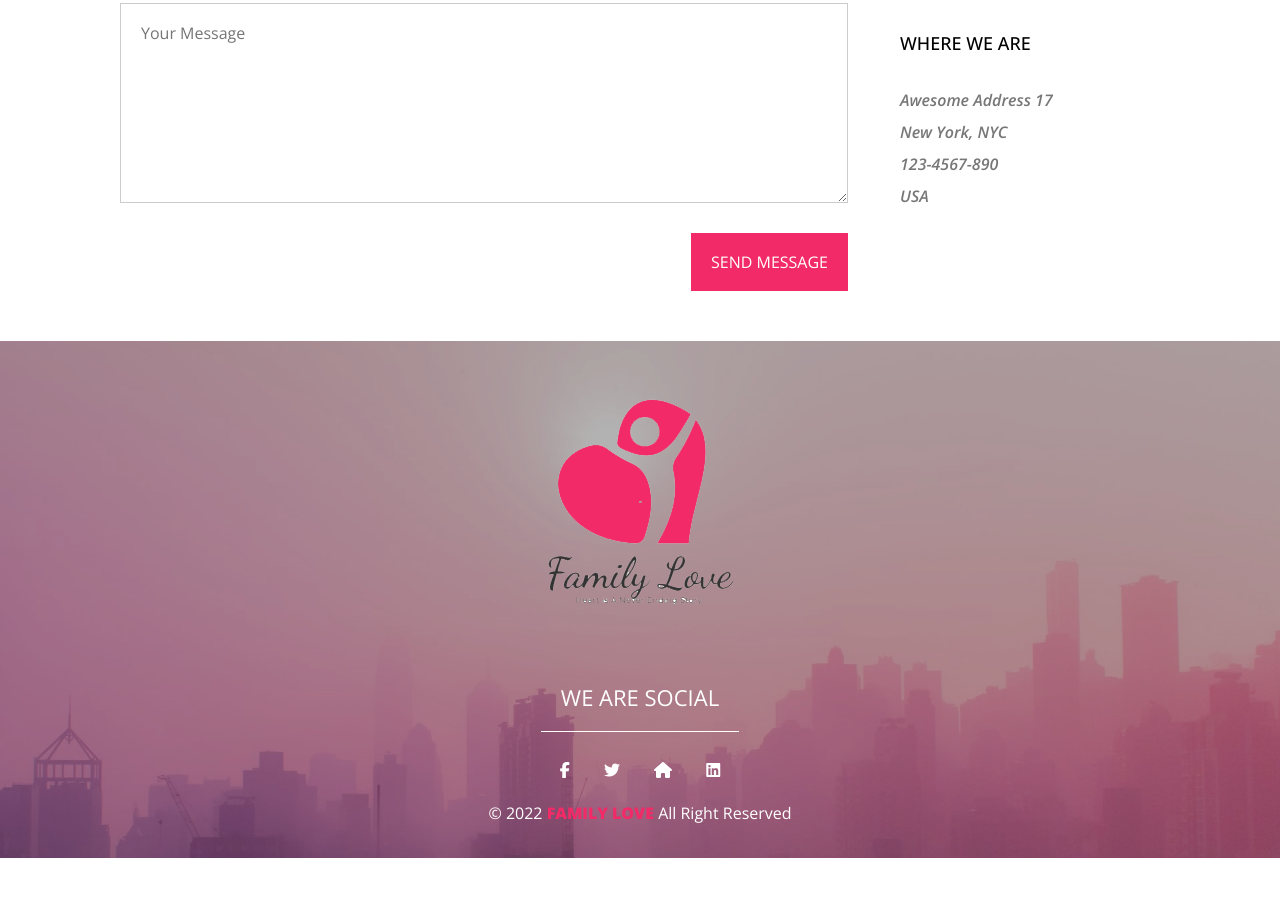
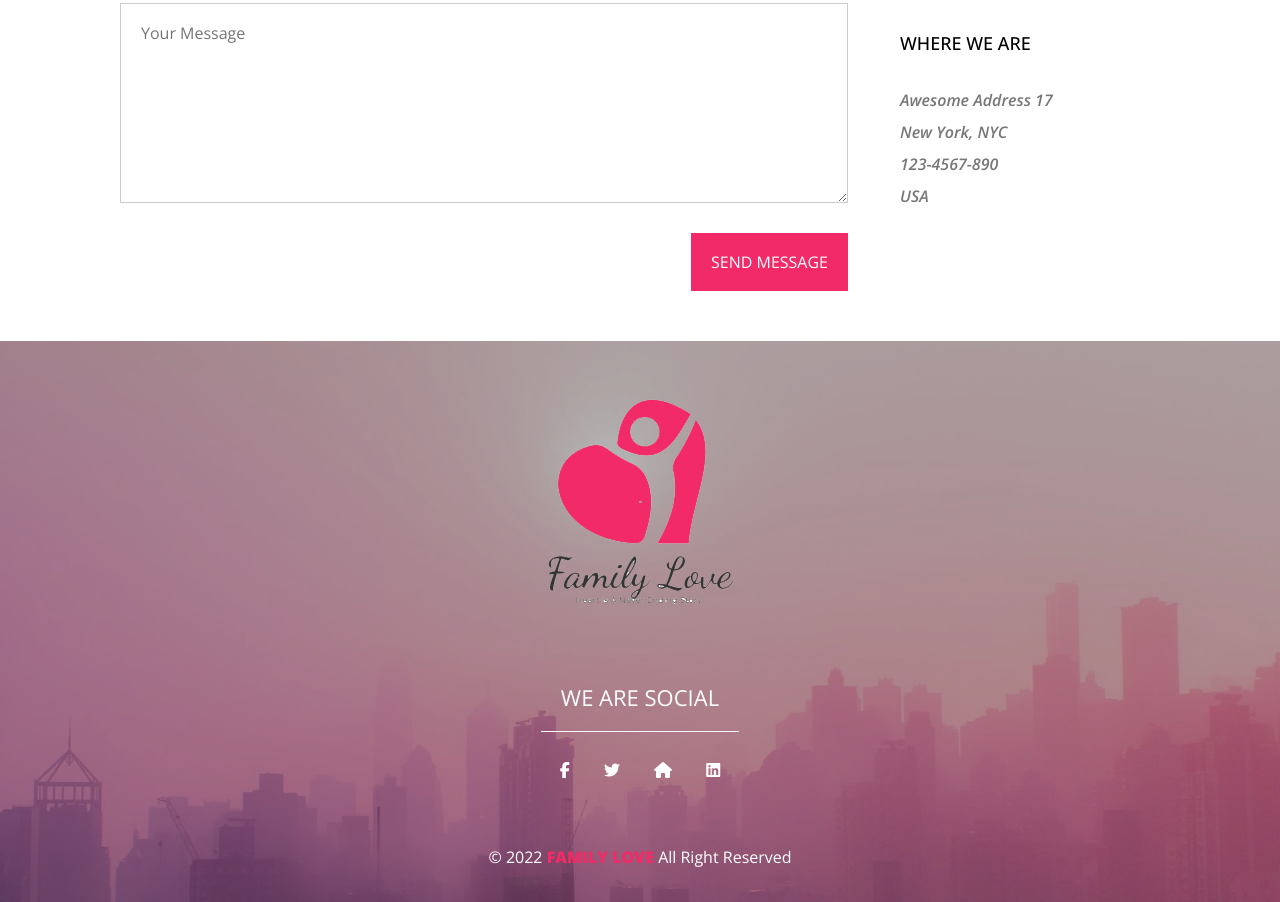
Before and after one commit to OthmaneZIDANE/HTML_CSS_template01, a plain HTML site: page index.html in a window 1280 px wide. Shown: the part 6098-7000 px from the top of the page. Before the commit the page ends 6956 px from the top, so only its background shows below. Drawn offline with nearby package versions, Linux system fonts and the light colour scheme.

Commit message:
fchanges

```diff
--- a/css/main.css
+++ b/css/main.css
@@ -864,7 +864,7 @@ h3 {
     padding: 10px 15px;
   }
   .footer .copyright {
-    /* margin-top: 60px; */
+    margin-top: 60px;
   }
   .footer .copyright span {
     font-weight: bold;
```
